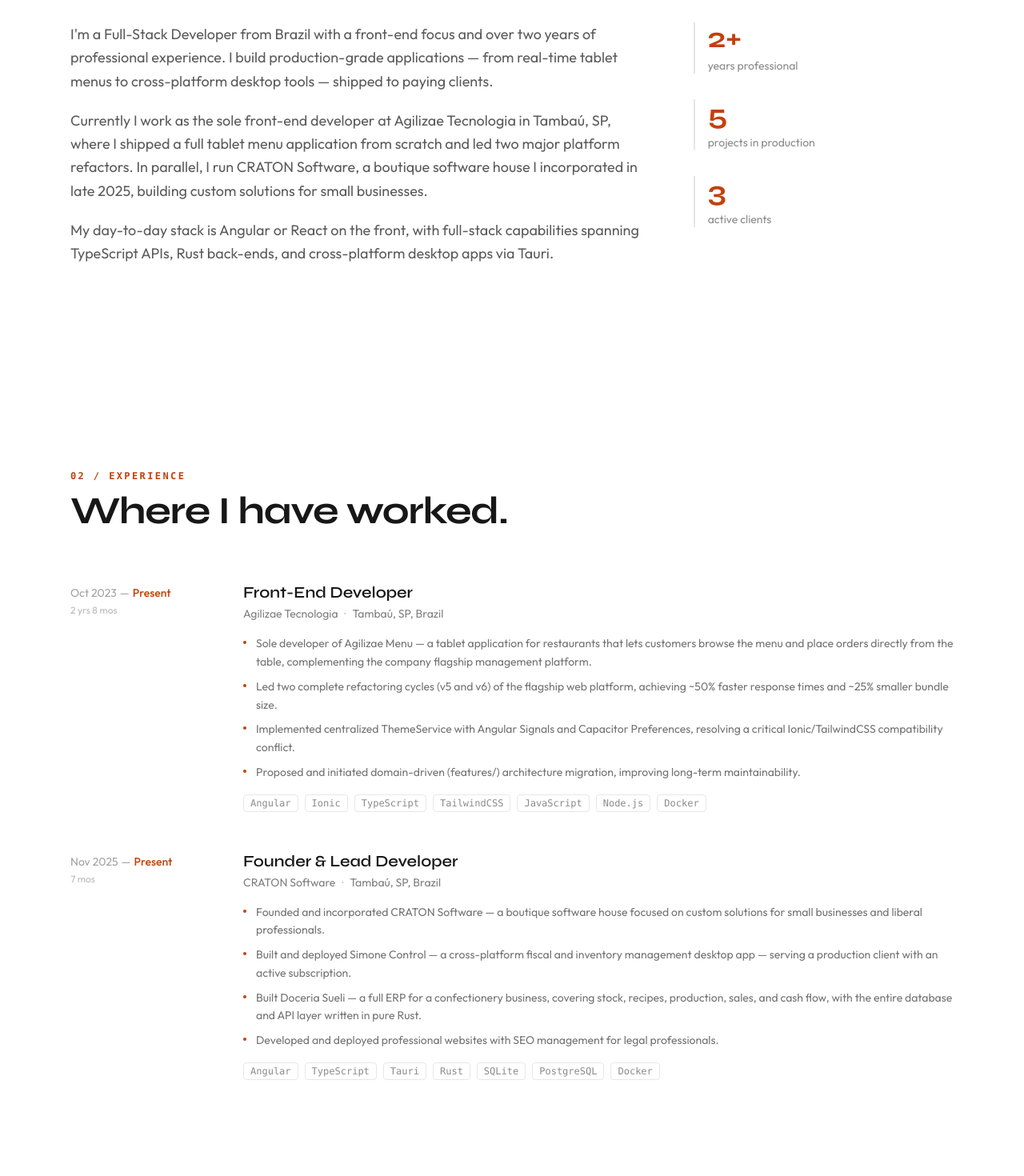
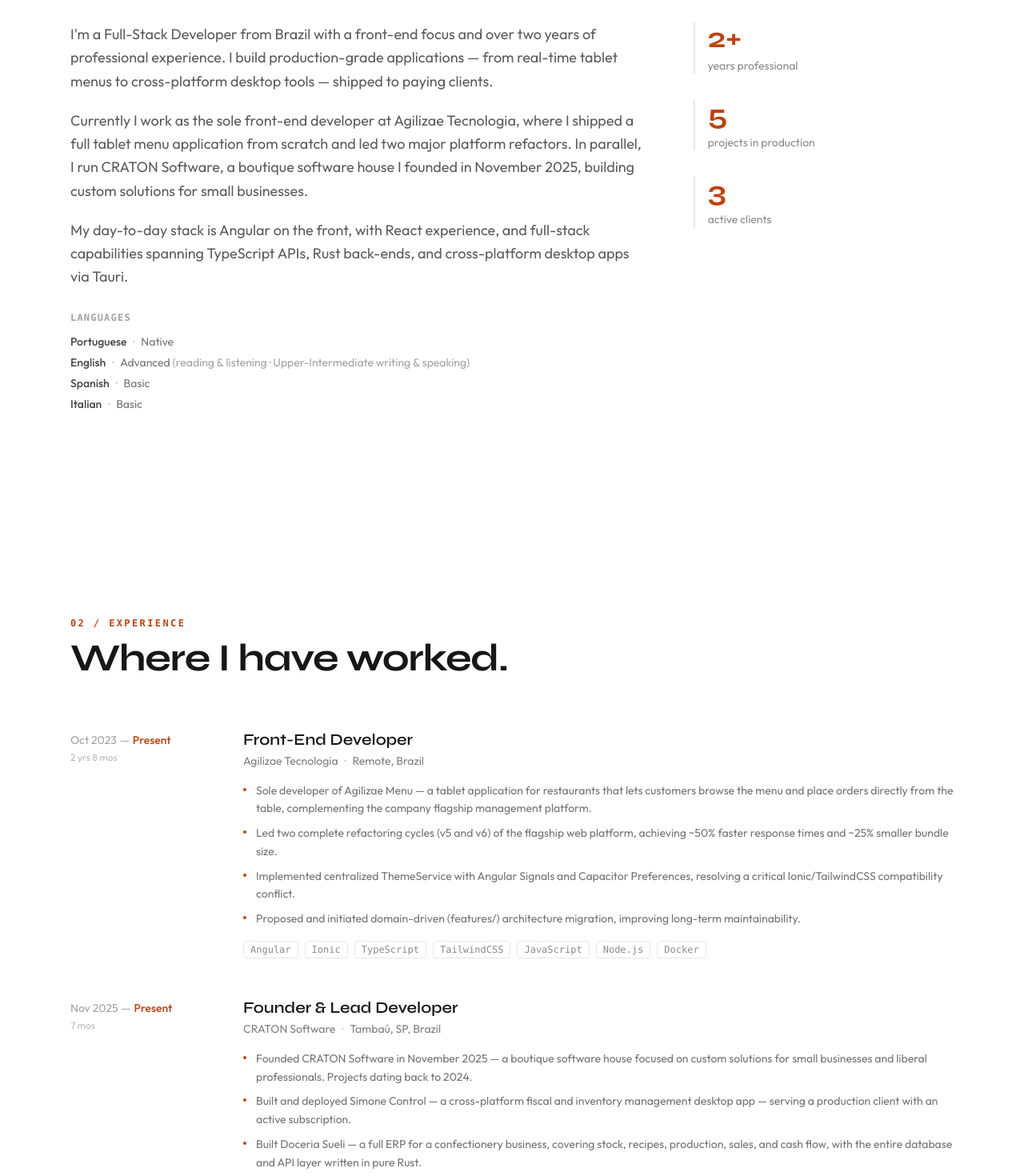
Before and after one commit to luizfsouzadev/portfolio, a Next.js app: page / in a window 1280 px wide. Shown: the part 1040-2510 px from the top of the page at 80% size. Built offline with nearby package versions, Linux system fonts and the light colour scheme; no server answers.

Commit message:
feat: add education section, languages, and content corrections

```diff
--- a/src/app/page.tsx
+++ b/src/app/page.tsx
@@ -3,10 +3,12 @@ import { About } from '@/components/sections/About';
 import { Experience } from '@/components/sections/Experience';
 import { Projects } from '@/components/sections/Projects';
 import { Skills } from '@/components/sections/Skills';
+import { EducationSection } from '@/components/sections/Education';
 import { Contact } from '@/components/sections/Contact';
 import { projects } from '@/data/projects';
 import { skills } from '@/data/skills';
 import { experiences } from '@/data/experience';
+import { education } from '@/data/education';
 
 export default function Home() {
 	return (
@@ -16,6 +18,7 @@ export default function Home() {
 			<Experience experiences={experiences} />
 			<Projects projects={projects} />
 			<Skills skills={skills} />
+			<EducationSection education={education} />
 			<Contact />
 		</>
 	);
--- a/src/components/layout/Header.tsx
+++ b/src/components/layout/Header.tsx
@@ -18,6 +18,7 @@ const NAV_LINKS: NavLink[] = [
 	{ label: 'Experience', href: '#experience', sectionId: 'experience' },
 	{ label: 'Projects', href: '#projects', sectionId: 'projects' },
 	{ label: 'Skills', href: '#skills', sectionId: 'skills' },
+	{ label: 'Education', href: '#education', sectionId: 'education' },
 	{ label: 'Contact', href: '#contact', sectionId: 'contact' },
 ];
 
--- a/src/components/sections/About.tsx
+++ b/src/components/sections/About.tsx
@@ -1,5 +1,6 @@
 import type { JSX } from 'react';
 import { aboutContent } from '@/data/about';
+import { languages } from '@/data/languages';
 import { SectionHeader } from '@/components/ui/SectionHeader';
 import type { AboutHighlight } from '@/types';
 
@@ -18,6 +19,22 @@ export function About(): JSX.Element {
 								{p}
 							</p>
 						))}
+
+						<div className='pt-2'>
+							<p className='text-foreground/40 mb-3 font-mono text-xs font-semibold tracking-widest uppercase'>Languages</p>
+							<ul className='space-y-1.5'>
+								{languages.map((lang) => (
+									<li key={lang.name} className='font-body text-foreground/60 flex gap-2 text-sm'>
+										<span className='text-foreground/80 font-medium'>{lang.name}</span>
+										<span className='text-foreground/30'>·</span>
+										<span>
+											{lang.level}
+											{lang.detail && <span className='text-foreground/40'> ({lang.detail})</span>}
+										</span>
+									</li>
+								))}
+							</ul>
+						</div>
 					</div>
 
 					<aside aria-label='Career highlights' className='grid grid-cols-3 gap-6 self-start lg:grid-cols-1 lg:gap-8'>
--- a/src/components/sections/Contact.tsx
+++ b/src/components/sections/Contact.tsx
@@ -18,7 +18,7 @@ export function Contact(): JSX.Element {
 	return (
 		<section id='contact' aria-label='Contact' className='py-24 md:py-32'>
 			<div className='mx-auto max-w-6xl px-6'>
-				<SectionHeader number='05' label='Contact' heading="Let's work together." subheading='Open to freelance projects, front-end roles, and interesting collaborations.' />
+				<SectionHeader number='06' label='Contact' heading="Let's work together." subheading='Open to freelance projects, front-end roles, internship opportunities with international teams, and interesting collaborations.' />
 
 				<div className='max-w-lg space-y-8'>
 					<div>
--- /dev/null
+++ b/src/components/sections/Education.tsx
@@ -0,0 +1,44 @@
+import type { JSX } from 'react';
+import type { Education } from '@/types';
+import { formatDate } from '@/lib/utils';
+import { SectionHeader } from '@/components/ui/SectionHeader';
+
+interface EducationProps {
+	education: Education[];
+}
+
+export function EducationSection({ education }: EducationProps): JSX.Element {
+	return (
+		<section id='education' aria-label='Education' className='py-24 md:py-32'>
+			<div className='mx-auto max-w-6xl px-6'>
+				<SectionHeader number='05' label='Education' heading='Academic background.' />
+
+				<ol className='space-y-10'>
+					{education.map((entry) => (
+						<li key={entry.id} className='grid gap-4 sm:grid-cols-[200px_1fr]'>
+							<div className='font-body text-foreground/40 pt-1 text-sm'>
+								<time dateTime={entry.startDate}>{formatDate(entry.startDate)}</time>
+								<span className='mx-1'>—</span>
+								{entry.current ? <span className='text-accent font-medium'>Present</span> : <time dateTime={entry.endDate}>{formatDate(entry.endDate ?? '')}</time>}
+							</div>
+
+							<div>
+								<h3 className='font-display text-xl font-semibold'>{entry.degree}</h3>
+								<p className='font-body text-foreground/55 mt-0.5 text-sm'>
+									{entry.institution}
+									{entry.mode && (
+										<>
+											<span className='text-foreground/30 mx-2'>·</span>
+											{entry.mode}
+										</>
+									)}
+								</p>
+								{entry.note && <p className='font-body text-foreground/40 mt-2 text-sm'>{entry.note}</p>}
+							</div>
+						</li>
+					))}
+				</ol>
+			</div>
+		</section>
+	);
+}
--- a/src/data/about.ts
+++ b/src/data/about.ts
@@ -4,8 +4,8 @@ export const aboutContent: AboutContent = {
 	heading: 'A little about me.',
 	paragraphs: [
 		"I'm a Full-Stack Developer from Brazil with a front-end focus and over two years of professional experience. I build production-grade applications — from real-time tablet menus to cross-platform desktop tools — shipped to paying clients.",
-		'Currently I work as the sole front-end developer at Agilizae Tecnologia in Tambaú, SP, where I shipped a full tablet menu application from scratch and led two major platform refactors. In parallel, I run CRATON Software, a boutique software house I incorporated in late 2025, building custom solutions for small businesses.',
-		'My day-to-day stack is Angular or React on the front, with full-stack capabilities spanning TypeScript APIs, Rust back-ends, and cross-platform desktop apps via Tauri.',
+		'Currently I work as the sole front-end developer at Agilizae Tecnologia, where I shipped a full tablet menu application from scratch and led two major platform refactors. In parallel, I run CRATON Software, a boutique software house I founded in November 2025, building custom solutions for small businesses.',
+		'My day-to-day stack is Angular on the front, with React experience, and full-stack capabilities spanning TypeScript APIs, Rust back-ends, and cross-platform desktop apps via Tauri.',
 	],
 	highlights: [
 		{ value: '2+', label: 'years professional' },
--- /dev/null
+++ b/src/data/education.ts
@@ -0,0 +1,22 @@
+import type { Education } from '@/types';
+
+export const education: Education[] = [
+	{
+		id: 'cruzeiro-do-sul',
+		degree: 'Bachelor of Science in Computer Science',
+		institution: 'Universidade Cruzeiro do Sul',
+		mode: 'Distance learning (EAD)',
+		startDate: '2024-01',
+		current: true,
+		note: 'Currently in 5th semester · Expected graduation Dec 2027',
+	},
+	{
+		id: 'ifsuldeminas',
+		degree: 'Technical Degree in Informatics (Integrated High School)',
+		institution: 'IFSULDEMINAS',
+		startDate: '2017-01',
+		endDate: '2019-12',
+		current: false,
+		note: 'Academic Monitor in Physics · Programming competitions 2018–2019',
+	},
+];
--- a/src/data/experience.ts
+++ b/src/data/experience.ts
@@ -5,7 +5,7 @@ export const experiences: Experience[] = [
 		id: 'agilizae',
 		role: 'Front-End Developer',
 		company: 'Agilizae Tecnologia',
-		location: 'Tambaú, SP, Brazil',
+		location: 'Remote, Brazil',
 		type: 'full-time',
 		startDate: '2023-10',
 		current: true,
@@ -26,7 +26,7 @@ export const experiences: Experience[] = [
 		startDate: '2025-11',
 		current: true,
 		description: [
-			'Founded and incorporated CRATON Software — a boutique software house focused on custom solutions for small businesses and liberal professionals.',
+			'Founded CRATON Software in November 2025 — a boutique software house focused on custom solutions for small businesses and liberal professionals. Projects dating back to 2024.',
 			'Built and deployed Simone Control — a cross-platform fiscal and inventory management desktop app — serving a production client with an active subscription.',
 			'Built Doceria Sueli — a full ERP for a confectionery business, covering stock, recipes, production, sales, and cash flow, with the entire database and API layer written in pure Rust.',
 			'Developed and deployed professional websites with SEO management for legal professionals.',
--- a/src/data/hero.ts
+++ b/src/data/hero.ts
@@ -6,7 +6,7 @@ export const heroContent: HeroContent = {
 	firstName: 'Luiz Fernando',
 	lastName: 'de Souza',
 	title: 'Full-Stack Developer · Front-End Specialist',
-	bio: '2+ years building production-grade web applications for real clients. Specialized in Angular and React front-ends, with full-stack capabilities across TypeScript APIs and cloud deployments.',
+	bio: '2+ years building production-grade web and desktop applications for real clients. Specialized in Angular front-ends with React experience, and full-stack capabilities spanning TypeScript APIs, Rust back-ends, and cross-platform desktop apps via Tauri.',
 	ctas: [
 		{ label: 'View Projects', href: '#projects', variant: 'primary' },
 		{ label: 'Get in Touch', href: '#contact', variant: 'outline' },
--- /dev/null
+++ b/src/data/languages.ts
@@ -0,0 +1,8 @@
+import type { Language } from '@/types';
+
+export const languages: Language[] = [
+	{ name: 'Portuguese', level: 'Native' },
+	{ name: 'English', level: 'Advanced', detail: 'reading & listening · Upper-Intermediate writing & speaking' },
+	{ name: 'Spanish', level: 'Basic' },
+	{ name: 'Italian', level: 'Basic' },
+];
--- a/src/data/projects.ts
+++ b/src/data/projects.ts
@@ -16,7 +16,8 @@ export const projects: Project[] = [
 		id: 'simone-control',
 		name: 'Simone Control',
 		description: 'Cross-platform fiscal and inventory management desktop application for small retail businesses.',
-		longDescription: 'Handles inventory control, fiscal notes (NF-e), and financial reporting. Currently in production with an active paying client under CRATON Software.',
+		longDescription:
+			'Handles inventory control, fiscal notes (NF-e), and financial reporting. Currently in production with an active paying client under CRATON Software. Originally built with ReactJS, JavaScript, and MySQL. Rewritten in v2 with Tauri, Rust, Angular, and PostgreSQL for improved performance and cross-platform distribution.',
 		stack: ['Tauri', 'Rust', 'Angular', 'TypeScript', 'PostgreSQL', 'Node.js'],
 		status: 'production',
 		featured: true,
@@ -43,6 +44,18 @@ export const projects: Project[] = [
 		startDate: '2024-01',
 	},
 	{
+		id: 'portfolio',
+		name: 'luiz.craton.com.br',
+		description: 'Personal portfolio built with Next.js 16, TypeScript, and TailwindCSS 4. Features CI/CD via GitHub Actions, automated code quality gates, and production deployment on Vercel.',
+		longDescription: 'Architected from scratch with professional tooling: ESLint, Prettier, Husky git hooks with commitlint, lint-staged, and a full CI pipeline. The data layer is fully typed and decoupled from components.',
+		stack: ['Next.js', 'TypeScript', 'TailwindCSS', 'GitHub Actions', 'Vercel'],
+		status: 'production',
+		githubUrl: 'https://github.com/luizfsouzadev/portfolio',
+		url: 'https://luiz.craton.com.br',
+		featured: false,
+		startDate: '2026-05',
+	},
+	{
 		id: 'jovens-advogados',
 		name: 'Legal Office Management System',
 		description: 'Web-based management system for young attorneys, developed as an academic extension project at Universidade Cruzeiro do Sul.',
```
Also changed, not shown: src/types/index.ts (+21 -0 lines).
